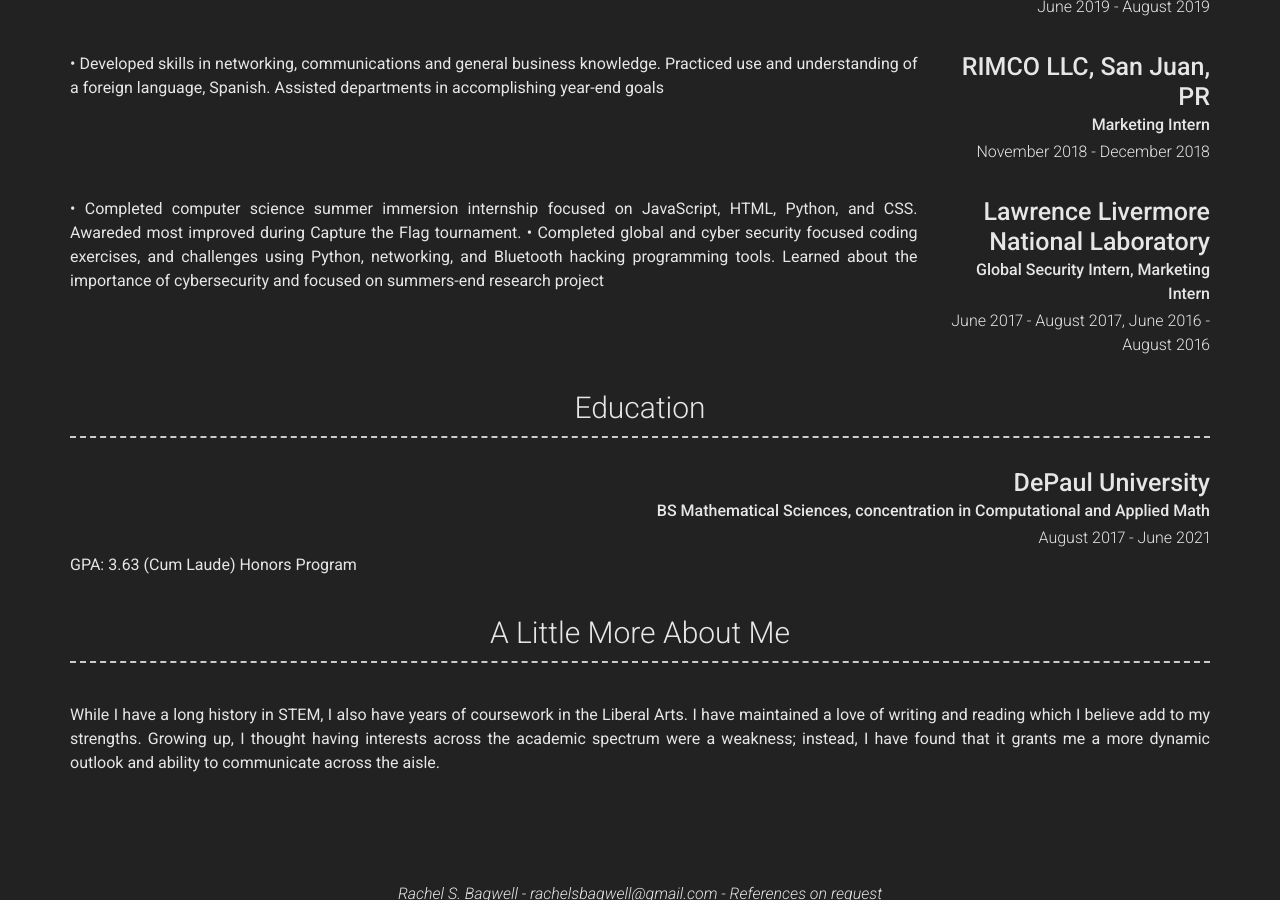
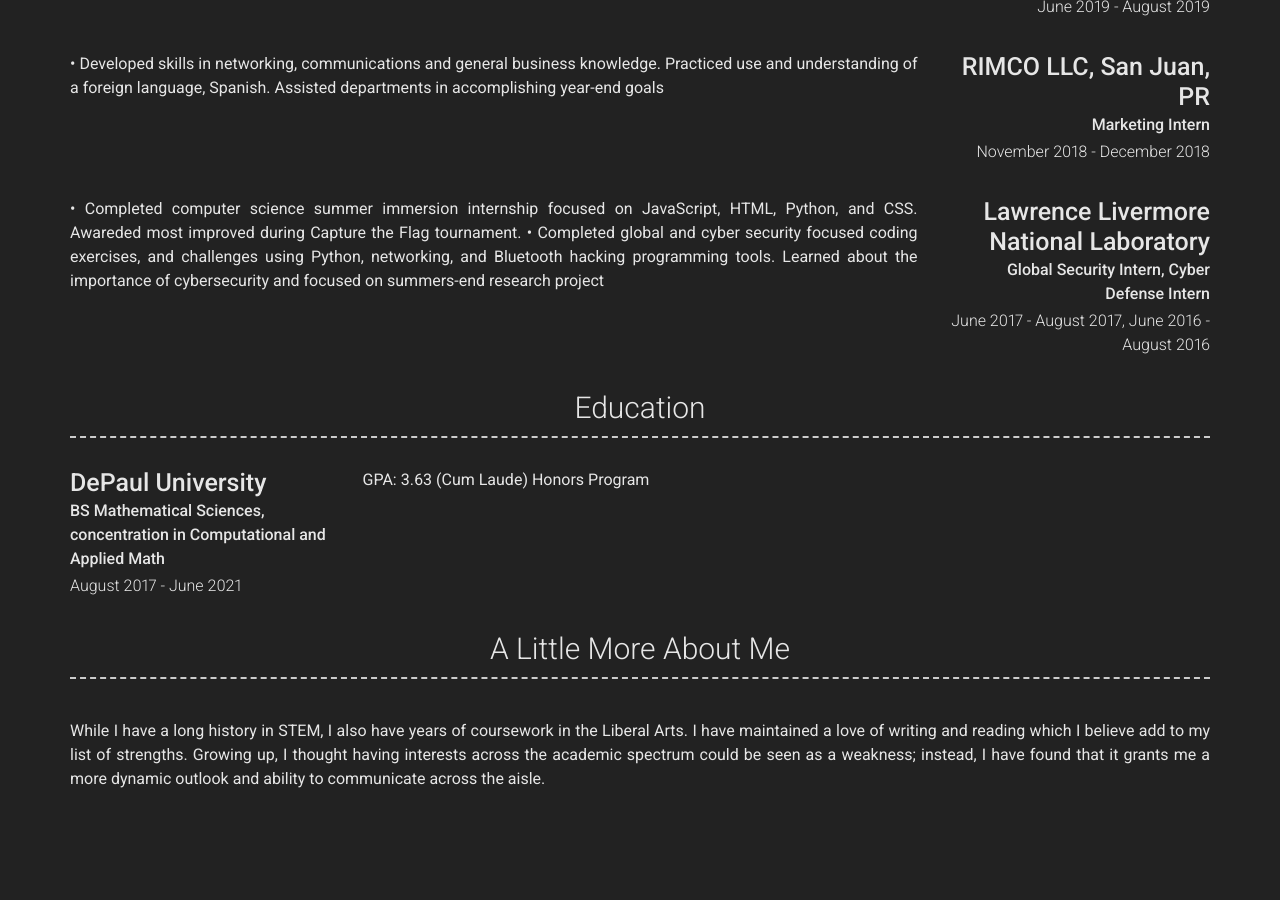
Before and after one commit to rachelsierra/rsbResume, a Jekyll site: the page built from index.md, in a window 1280 px wide and 900 px high, scrolled down 868 px. Built offline with Jekyll 4.4.1, drawn with Linux system fonts in a browser that asks for light colours; nearby versions of some CDN libraries.

Commit message:
Update _config.yml

```diff
--- a/_config.yml
+++ b/_config.yml
@@ -51,7 +51,7 @@ linkedin_username: rachel-bagwell
 
 # About Section
 # about_title: About Me (Use this to override about section title)
-about_profile_image: desktop/rachelPic.jpeg #Directory of profile image (eg. images/profile.jpg)
+about_profile_image: Desktop/rachelPic.jpeg #Directory of profile image (eg. images/profile.jpg)
 about_content: | # this will include new lines to allow paragraphs
   Early Career Data Scientist with a B.S. in Applied Mathematics.  2+ years of academic data science research and  5+ years of CS internship experience.  Proficient in utilizing Python and  MATLAB to create and deliver predictive models utilizing billions of data points for applications in robotics, physics and cyber security. Aspiring to complete Azure Data Scientist Associate certificate with current practical knowledge of Machine Learning, Deep learning,  Data Visualization with Power BI and Apache Spark with Azure Databricks. Capable of creating, developing, testing, and employing data-intensive applications and models to translate business and functional qualifications into substantial deliverables.
 #    - Lists
@@ -116,7 +116,7 @@ content:
 
       - layout: right
         title: Lawrence Livermore National Laboratory
-        sub_title: Global Security Intern, Marketing Intern
+        sub_title: Global Security Intern, Cyber Defense Intern
         caption: June 2017 - August 2017, June 2016 - August 2016
         #link: Link to company (optional)
         #quote: >
@@ -128,7 +128,7 @@ content:
   - title: Education
     layout: list
     content:
-      - layout: top-right
+      - layout: top-left
         title: DePaul University
         sub_title: BS Mathematical Sciences, concentration in Computational and Applied Math
         caption: August 2017 - June 2021
@@ -140,7 +140,7 @@ content:
     layout: text
     content: | # this will include new lines to allow paragraphs
       While I have a long history in STEM, I also have years of coursework in the Liberal Arts. I have maintained a love of writing and reading
-      which I believe add to my strengths. Growing up, I thought having interests across the academic spectrum were a weakness; instead, I have found
+      which I believe add to my list of strengths. Growing up, I thought having interests across the academic spectrum could be seen as a weakness; instead, I have found
       that it grants me a more dynamic outlook and ability to communicate across the aisle.
 # Footer
 footer_show_references: true
```
